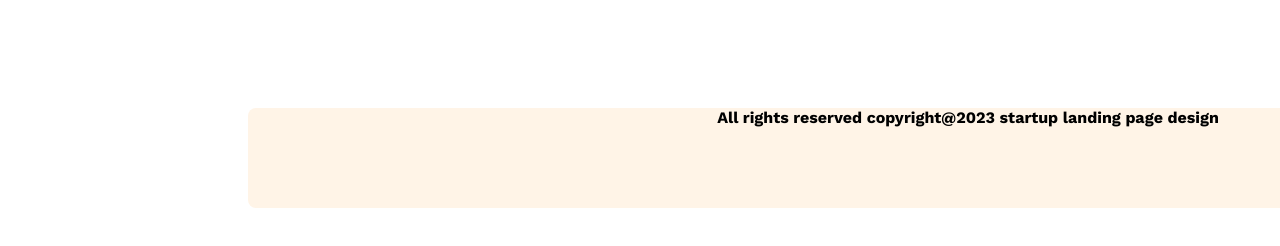
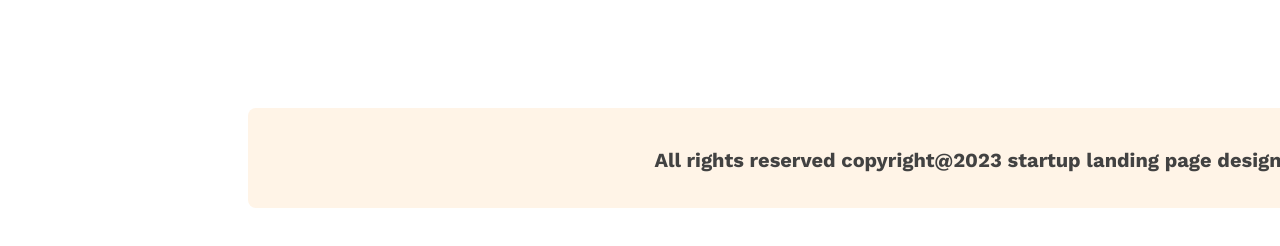
Before and after one commit to KhokonPHB07/Architects, a plain HTML site: page index.html in a window 1280 px wide. Shown: the part 4960-5206 px from the top of the page. Drawn offline with nearby package versions, Linux system fonts and the light colour scheme.

Commit message:
footer fixed

```diff
--- a/styles/style.css
+++ b/styles/style.css
@@ -346,7 +346,7 @@
    margin: 130px 240px 216px 240px;
  }
 
- .foot a{
+ .foot p{
    font-size: 20px;
    color: #424242;
    padding-top: 40px;
```
